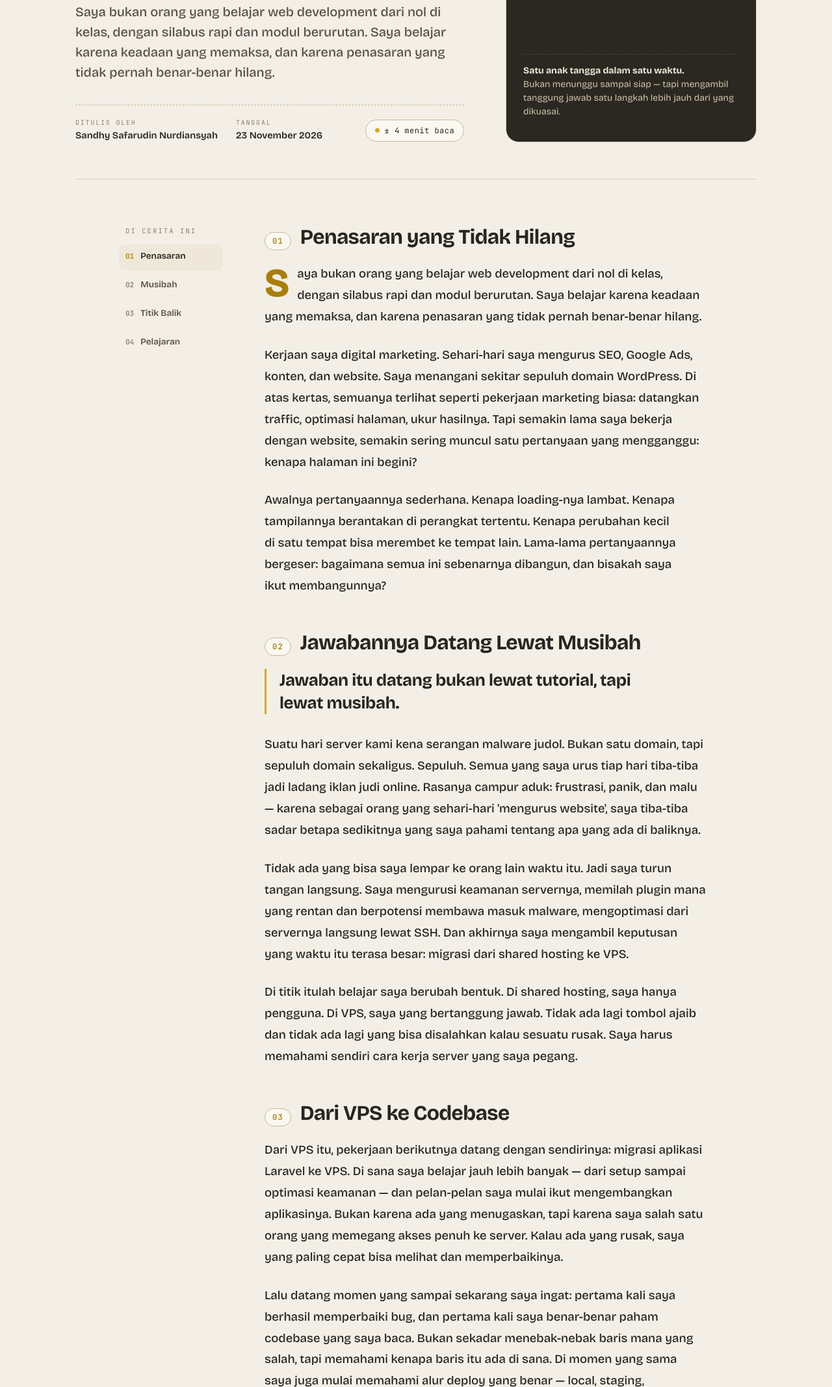
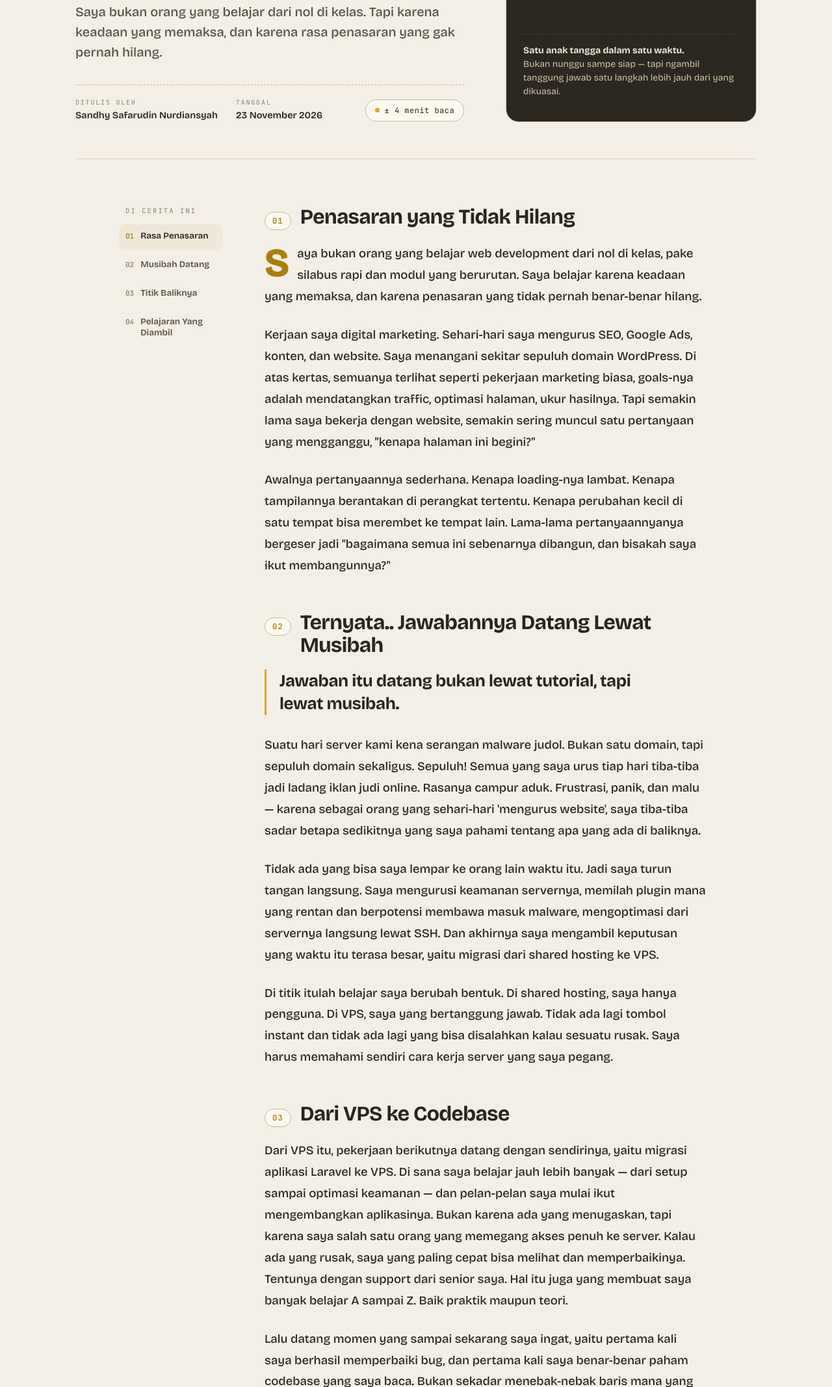
Before and after one commit to sandhysn29/kuliah-pengembangan-diri-blog-23552011464, a plain HTML site: page index.html in a window 1280 px wide. Shown: the part 666-2800 px from the top of the page at 65% size. Drawn offline with nearby package versions, Linux system fonts and the light colour scheme.

Commit message:
docs: revise blog copy

```diff
--- a/index.html
+++ b/index.html
@@ -359,7 +359,7 @@
         <a class="brand" href="https://sandhysafarudinnur.my.id" target="_blank" rel="noopener">
           <span class="brand-mark" aria-hidden="true">S</span>
           <span class="brand-text">
-            <strong>Sandhy Safarudinnur</strong>
+            <strong>Sandhy Safarudin Nurdiansyah</strong>
             <span>Rumah Sandhy · Ruang Baca</span>
           </span>
         </a>
@@ -372,8 +372,8 @@
       <div class="hero">
         <div>
           <p class="eyebrow">Ruang Baca · Stories · Catatan Belajar</p>
-          <h1>Tangga yang Masih Kunaiki: Belajar <span class="hl">Web Development</span> Sambil Kerja Marketing</h1>
-          <p class="lede">Saya bukan orang yang belajar web development dari nol di kelas, dengan silabus rapi dan modul berurutan. Saya belajar karena keadaan yang memaksa, dan karena penasaran yang tidak pernah benar-benar hilang.</p>
+          <h1>Tangga Yang Masih Kunaiki: Belajar <span class="hl">Web Development</span> Sambil Kerja Marketing</h1>
+          <p class="lede">Saya bukan orang yang belajar dari nol di kelas. Tapi karena keadaan yang memaksa, dan karena rasa penasaran yang gak pernah hilang.</p>
           <div class="meta">
             <div class="meta-item">
               <span class="k">Ditulis oleh</span>
@@ -408,7 +408,7 @@
             <circle cx="141" cy="84" r="4" fill="#D6A928" opacity="0.85"/>
             <circle cx="141" cy="84" r="11" fill="#D6A928" opacity="0.14"/>
           </svg>
-          <p class="hc-foot"><strong>Satu anak tangga dalam satu waktu.</strong><br />Bukan menunggu sampai siap — tapi mengambil tanggung jawab satu langkah lebih jauh dari yang dikuasai.</p>
+          <p class="hc-foot"><strong>Satu anak tangga dalam satu waktu.</strong><br />Bukan nunggu sampe siap — tapi ngambil tanggung jawab satu langkah lebih jauh dari yang dikuasai.</p>
         </aside>
       </div>
 
@@ -418,10 +418,10 @@
           <div class="rail-inner">
             <p class="r-label">Di cerita ini</p>
             <ol>
-              <li><a href="#penasaran" data-spy="penasaran"><span class="n">01</span>Penasaran</a></li>
-              <li><a href="#musibah" data-spy="musibah"><span class="n">02</span>Musibah</a></li>
-              <li><a href="#titik-balik" data-spy="titik-balik"><span class="n">03</span>Titik Balik</a></li>
-              <li><a href="#pelajaran" data-spy="pelajaran"><span class="n">04</span>Pelajaran</a></li>
+              <li><a href="#penasaran" data-spy="penasaran"><span class="n">01</span>Rasa Penasaran</a></li>
+              <li><a href="#musibah" data-spy="musibah"><span class="n">02</span>Musibah Datang</a></li>
+              <li><a href="#titik-balik" data-spy="titik-balik"><span class="n">03</span>Titik Baliknya</a></li>
+              <li><a href="#pelajaran" data-spy="pelajaran"><span class="n">04</span>Pelajaran Yang Diambil</a></li>
             </ol>
           </div>
         </nav>
@@ -429,23 +429,23 @@
         <article>
           <section id="penasaran">
             <div class="sec-head rv"><span class="sec-num">01</span><h2>Penasaran yang Tidak Hilang</h2></div>
-            <p class="dropcap rv">Saya bukan orang yang belajar web development dari nol di kelas, dengan silabus rapi dan modul berurutan. Saya belajar karena keadaan yang memaksa, dan karena penasaran yang tidak pernah benar-benar hilang.</p>
-            <p class="rv">Kerjaan saya digital marketing. Sehari-hari saya mengurus SEO, Google Ads, konten, dan website. Saya menangani sekitar sepuluh domain WordPress. Di atas kertas, semuanya terlihat seperti pekerjaan marketing biasa: datangkan traffic, optimasi halaman, ukur hasilnya. Tapi semakin lama saya bekerja dengan website, semakin sering muncul satu pertanyaan yang mengganggu: kenapa halaman ini begini?</p>
-            <p class="rv">Awalnya pertanyaannya sederhana. Kenapa loading-nya lambat. Kenapa tampilannya berantakan di perangkat tertentu. Kenapa perubahan kecil di satu tempat bisa merembet ke tempat lain. Lama-lama pertanyaannya bergeser: bagaimana semua ini sebenarnya dibangun, dan bisakah saya ikut membangunnya?</p>
+            <p class="dropcap rv">Saya bukan orang yang belajar web development dari nol di kelas, pake silabus rapi dan modul yang berurutan. Saya belajar karena keadaan yang memaksa, dan karena penasaran yang tidak pernah benar-benar hilang.</p>
+            <p class="rv">Kerjaan saya digital marketing. Sehari-hari saya mengurus SEO, Google Ads, konten, dan website. Saya menangani sekitar sepuluh domain WordPress. Di atas kertas, semuanya terlihat seperti pekerjaan marketing biasa, goals-nya adalah mendatangkan traffic, optimasi halaman, ukur hasilnya. Tapi semakin lama saya bekerja dengan website, semakin sering muncul satu pertanyaan yang mengganggu, "kenapa halaman ini begini?"</p>
+            <p class="rv">Awalnya pertanyaannya sederhana. Kenapa loading-nya lambat. Kenapa tampilannya berantakan di perangkat tertentu. Kenapa perubahan kecil di satu tempat bisa merembet ke tempat lain. Lama-lama pertanyaannyanya bergeser jadi "bagaimana semua ini sebenarnya dibangun, dan bisakah saya ikut membangunnya?"</p>
           </section>
 
           <section id="musibah">
-            <div class="sec-head rv"><span class="sec-num">02</span><h2>Jawabannya Datang Lewat Musibah</h2></div>
+            <div class="sec-head rv"><span class="sec-num">02</span><h2>Ternyata.. Jawabannya Datang Lewat Musibah</h2></div>
             <p class="pivot-line rv">Jawaban itu datang bukan lewat tutorial, tapi lewat musibah.</p>
-            <p class="rv">Suatu hari server kami kena serangan malware judol. Bukan satu domain, tapi sepuluh domain sekaligus. Sepuluh. Semua yang saya urus tiap hari tiba-tiba jadi ladang iklan judi online. Rasanya campur aduk: frustrasi, panik, dan malu — karena sebagai orang yang sehari-hari 'mengurus website', saya tiba-tiba sadar betapa sedikitnya yang saya pahami tentang apa yang ada di baliknya.</p>
-            <p class="rv">Tidak ada yang bisa saya lempar ke orang lain waktu itu. Jadi saya turun tangan langsung. Saya mengurusi keamanan servernya, memilah plugin mana yang rentan dan berpotensi membawa masuk malware, mengoptimasi dari servernya langsung lewat SSH. Dan akhirnya saya mengambil keputusan yang waktu itu terasa besar: migrasi dari shared hosting ke VPS.</p>
-            <p class="rv">Di titik itulah belajar saya berubah bentuk. Di shared hosting, saya hanya pengguna. Di VPS, saya yang bertanggung jawab. Tidak ada lagi tombol ajaib dan tidak ada lagi yang bisa disalahkan kalau sesuatu rusak. Saya harus memahami sendiri cara kerja server yang saya pegang.</p>
+            <p class="rv">Suatu hari server kami kena serangan malware judol. Bukan satu domain, tapi sepuluh domain sekaligus. Sepuluh! Semua yang saya urus tiap hari tiba-tiba jadi ladang iklan judi online. Rasanya campur aduk. Frustrasi, panik, dan malu — karena sebagai orang yang sehari-hari 'mengurus website', saya tiba-tiba sadar betapa sedikitnya yang saya pahami tentang apa yang ada di baliknya.</p>
+            <p class="rv">Tidak ada yang bisa saya lempar ke orang lain waktu itu. Jadi saya turun tangan langsung. Saya mengurusi keamanan servernya, memilah plugin mana yang rentan dan berpotensi membawa masuk malware, mengoptimasi dari servernya langsung lewat SSH. Dan akhirnya saya mengambil keputusan yang waktu itu terasa besar, yaitu migrasi dari shared hosting ke VPS.</p>
+            <p class="rv">Di titik itulah belajar saya berubah bentuk. Di shared hosting, saya hanya pengguna. Di VPS, saya yang bertanggung jawab. Tidak ada lagi tombol instant dan tidak ada lagi yang bisa disalahkan kalau sesuatu rusak. Saya harus memahami sendiri cara kerja server yang saya pegang.</p>
           </section>
 
           <section id="titik-balik">
             <div class="sec-head rv"><span class="sec-num">03</span><h2>Dari VPS ke Codebase</h2></div>
-            <p class="rv">Dari VPS itu, pekerjaan berikutnya datang dengan sendirinya: migrasi aplikasi Laravel ke VPS. Di sana saya belajar jauh lebih banyak — dari setup sampai optimasi keamanan — dan pelan-pelan saya mulai ikut mengembangkan aplikasinya. Bukan karena ada yang menugaskan, tapi karena saya salah satu orang yang memegang akses penuh ke server. Kalau ada yang rusak, saya yang paling cepat bisa melihat dan memperbaikinya.</p>
-            <p class="rv">Lalu datang momen yang sampai sekarang saya ingat: pertama kali saya berhasil memperbaiki bug, dan pertama kali saya benar-benar paham codebase yang saya baca. Bukan sekadar menebak-nebak baris mana yang salah, tapi memahami kenapa baris itu ada di sana. Di momen yang sama saya juga mulai memahami alur deploy yang benar — local, staging, production — dengan Git, GitHub, dan SSH sebagai jalurnya. Bukan teori dari video tutorial, tapi alur yang saya jalani sendiri karena kalau saya salah langkah, yang rusak adalah aplikasi yang dipakai orang sungguhan.</p>
+            <p class="rv">Dari VPS itu, pekerjaan berikutnya datang dengan sendirinya, yaitu migrasi aplikasi Laravel ke VPS. Di sana saya belajar jauh lebih banyak — dari setup sampai optimasi keamanan — dan pelan-pelan saya mulai ikut mengembangkan aplikasinya. Bukan karena ada yang menugaskan, tapi karena saya salah satu orang yang memegang akses penuh ke server. Kalau ada yang rusak, saya yang paling cepat bisa melihat dan memperbaikinya. Tentunya dengan support dari senior saya. Hal itu juga yang membuat saya banyak belajar A sampai Z. Baik praktik maupun teori.</p>
+            <p class="rv">Lalu datang momen yang sampai sekarang saya ingat, yaitu pertama kali saya berhasil memperbaiki bug, dan pertama kali saya benar-benar paham codebase yang saya baca. Bukan sekadar menebak-nebak baris mana yang salah, tapi memahami kenapa baris itu ada di sana. Di momen yang sama saya juga mulai memahami alur deploy yang benar — local, staging, production — dengan Git, GitHub, dan SSH sebagai jalurnya. Bukan teori dari video tutorial, tapi alur yang saya jalani sendiri karena kalau saya salah langkah, yang rusak adalah aplikasi yang dipakai orang sungguhan. Lagi-lagi ini merupakan hasil diskusi dan pengalaman bersama rekan-rekan atau senior saya.</p>
 
             <div class="deploy rv" role="img" aria-label="Diagram alur deploy: local, lalu staging, lalu production, dijalankan dengan Git, GitHub, dan SSH">
               <p class="d-label"><span>Alur Deploy</span><span>Local → Staging → Production</span></p>
@@ -453,7 +453,7 @@
                 <div class="d-step">
                   <span class="d-num">STEP 01</span>
                   <strong>Local</strong>
-                  <span class="d-desc">Kode ditulis dan dicoba dulu di mesin sendiri.</span>
+                  <span class="d-desc">Kode ditulis dan dicoba dulu di mesin sendiri (localhost).</span>
                 </div>
                 <span class="d-arrow">→</span>
                 <div class="d-step">
@@ -465,7 +465,7 @@
                 <div class="d-step final">
                   <span class="d-num">STEP 03</span>
                   <strong>Production</strong>
-                  <span class="d-desc">Aplikasi yang dipakai orang sungguhan. Salah langkah, ini yang rusak.</span>
+                  <span class="d-desc">Aplikasi yang dipakai orang sungguhan. Salah langkah, ini yang ngerusak.</span>
                 </div>
               </div>
               <p class="d-tools" aria-hidden="true"><span>Jalurnya:</span><b>Git</b><b>GitHub</b><b>SSH</b></p>
@@ -477,14 +477,14 @@
 
             <figure class="pullquote rv" style="margin-top:0">
               <blockquote style="margin:0">
-                <p>Belajar paling nempel bukan saat membaca, tapi saat bertanggung jawab.</p>
+                <p>Belajar paling nempel bukan saat membaca, tapi saat bertanggung jawab dan praktik langsung.</p>
               </blockquote>
               <figcaption><cite>— Sandhy Safarudin Nurdiansyah</cite></figcaption>
             </figure>
 
-            <p class="rv">Di situlah saya paham satu hal: belajar paling nempel bukan saat membaca, tapi saat bertanggung jawab. Selama website itu 'milik orang lain', rasa penasaran saya hanya berhenti di pertanyaan. Begitu saya yang memegang servernya, pertanyaan itu berubah jadi keharusan. Dan keharusan adalah guru yang jauh lebih galak — tapi juga jauh lebih efektif — daripada tutorial mana pun.</p>
-            <p class="rv">Saya masih jauh dari sebutan developer. Saya masih orang marketing yang sedang belajar. Tapi sekarang saya tahu bedanya: dulu saya bekerja <em>dengan</em> website, sekarang saya mulai bekerja <em>di dalam</em> website. Dulu saya bertanya kenapa halaman ini begini. Sekarang saya bisa membuka kodenya dan mencari sendiri jawabannya.</p>
-            <p class="rv">Tangganya masih kunaiki. Di atas masih ada banyak yang belum saya pahami. Tapi setidaknya sekarang saya tahu cara naiknya: bukan dengan menunggu sampai siap, tapi dengan mengambil tanggung jawab satu langkah lebih jauh dari yang saya kuasai, lalu belajar sambil memperbaikinya.</p>
+            <p class="rv">Di situlah saya paham satu hal: belajar paling nempel bukan saat membaca, tapi saat bertanggung jawab dan praktik langsung. Selama website itu 'milik orang lain', rasa penasaran saya hanya berhenti di pertanyaan. Begitu saya yang memegang servernya, pertanyaan itu berubah jadi keharusan. Dan keharusan adalah guru yang jauh lebih galak — tapi juga jauh lebih efektif — daripada tutorial mana pun.</p>
+            <p class="rv">Saya masih jauh dari sebutan developer. Saya masih orang marketing yang sedang belajar. Tapi sekarang saya tahu bedanya. Dulu saya bekerja <em>dengan</em> website, sekarang saya mulai bekerja <em>di dalam</em> website. Dulu saya bertanya kenapa halaman ini begini. Sekarang saya bisa membuka kodenya dan mencari sendiri jawabannya.</p>
+            <p class="rv">Tangganya masih kunaiki. Di atas masih ada banyak yang belum saya pahami. Tapi setidaknya sekarang saya tahu cara naiknya. Bukan nunggu sampai siap dulu, tapi dengan mengambil tanggung jawab satu langkah lebih jauh dari yang saya kuasai, lalu belajar sambil memperbaikinya.</p>
             <div class="end-mark" aria-hidden="true"><span class="dot"></span>Tamat · Ruang Baca</div>
           </section>
         </article>
```
Also changed, not shown: 1 other file.
